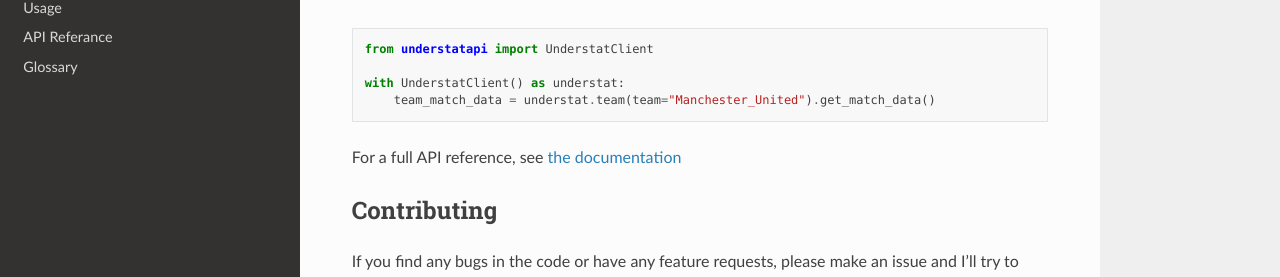
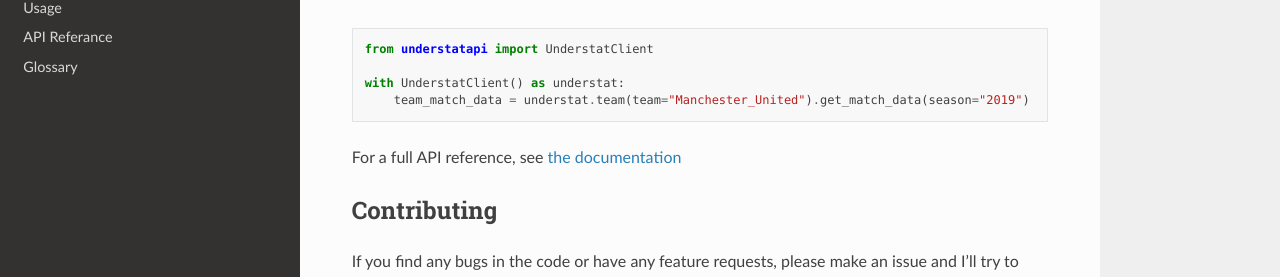
Before and after one commit to collinb9/understatAPI, a Sphinx documentation site: the page built from docs/source/README.md, in a window 1280 px wide and 900 px high, scrolled down 1659 px. Shown: the part 167-444 px from the top of the window. Built offline with Sphinx 7.4.7 and the Read the Docs theme 2.0.0, drawn with Linux system fonts in a browser that asks for light colours; pages that are not in the unit, such as notebooks, are missing from menus.

Commit message:
Small doc fix

````diff
--- a/docs/source/README.md
+++ b/docs/source/README.md
@@ -81,7 +81,7 @@ You can also use the `UnderstatClient` class as a context manager which closes t
 from understatapi import UnderstatClient
 
 with UnderstatClient() as understat:
-    team_match_data = understat.team(team="Manchester_United").get_match_data()
+    team_match_data = understat.team(team="Manchester_United").get_match_data(season="2019")
 ```
 
 For a full API reference, see [the documentation](https://collinb9.github.io/understatAPI/)
````
Also changed, not shown: README.md (+1 -1 lines).
